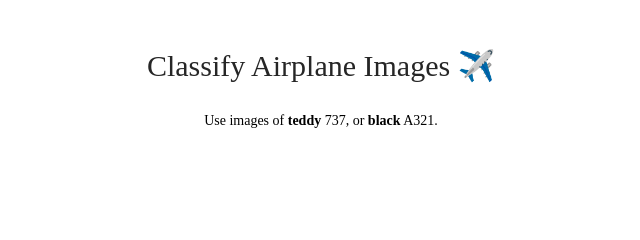
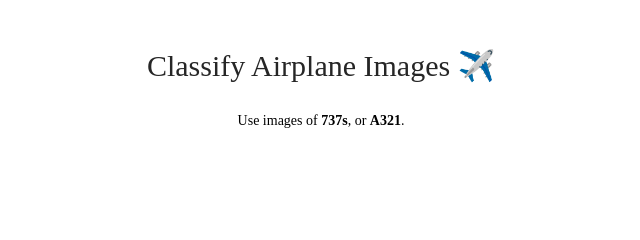
Before and after one commit to Bryan6aero/Airliners2, a plain HTML site: page app/view/index.html in a window 1280 px wide. Shown: the top 240 px of the page, 319-959 px from the left. Drawn offline with Linux system fonts and the light colour scheme.

Commit message:
Update index.html

```diff
--- a/app/view/index.html
+++ b/app/view/index.html
@@ -9,7 +9,7 @@
   <div class='center'>
     <div class='title'>Classify Airplane Images ✈️</div>
     <p>
-      Use images of <strong>teddy</strong> 737, or <strong>black</strong> A321.
+      Use images of <strong>737s</strong>, or <strong>A321</strong>.
     </p>
     <div class='content'>
       <div class='no-display'>
```
